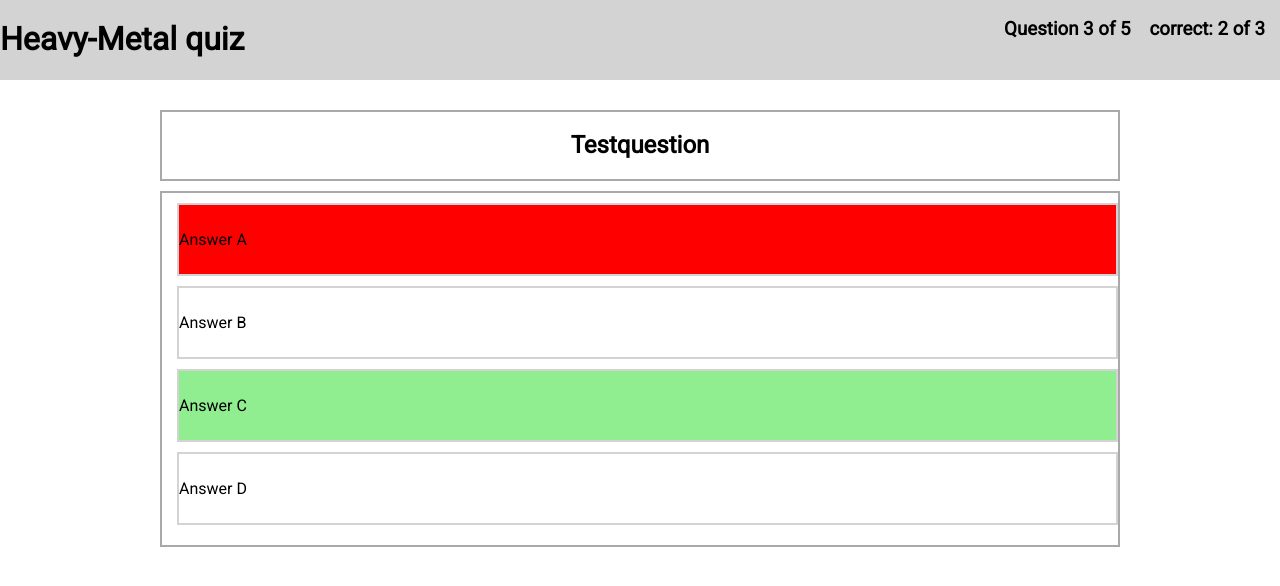
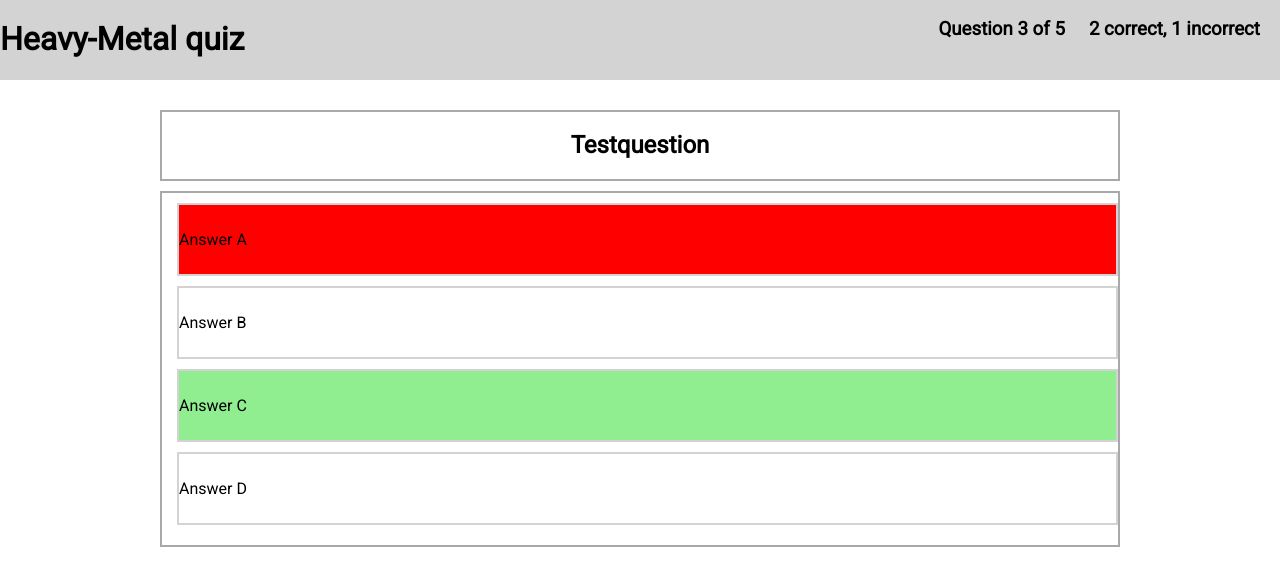
Before and after one commit to meamZ/Heavy-Metal-quiz, a plain HTML site: page index.html in a window 1280 px wide. Drawn offline with nearby package versions, Linux system fonts and the light colour scheme.

```diff
--- a/index.html
+++ b/index.html
@@ -13,7 +13,7 @@
       <h1>Heavy-Metal quiz</h1>
       <div class="infos">
         <h3 class="questioncount js-questioncount">Question 3 of 5</h3>
-        <h3 class="correctcount js-correctcount">correct: 2 of 3</h3>
+        <h3 class="correctcount js-correctcount">2 correct, 1 incorrect</h3>
       </div>
     </header>
     <main>
--- a/styles/index.css
+++ b/styles/index.css
@@ -10,7 +10,7 @@ header h1{
 }
 header h3{
   display: inline-block;
-  padding-right: 15px;
+  padding-right: 20px;
 }
 .infos{
   float:right;
@@ -49,3 +49,6 @@ main{
 .answer-wrong{
   background-color: red;
 }
+.hide{
+  display: none;
+}
```
Also changed, not shown: app.js (+53 -0 lines).
